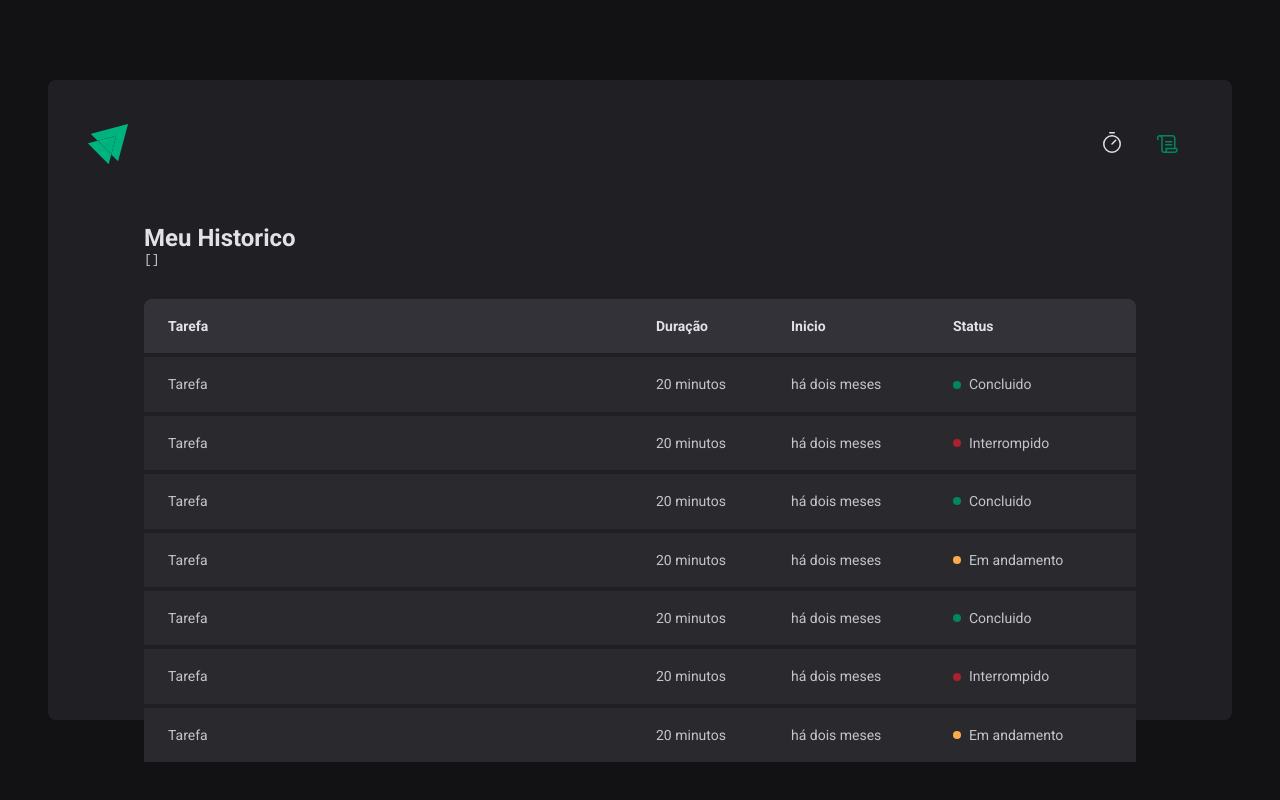
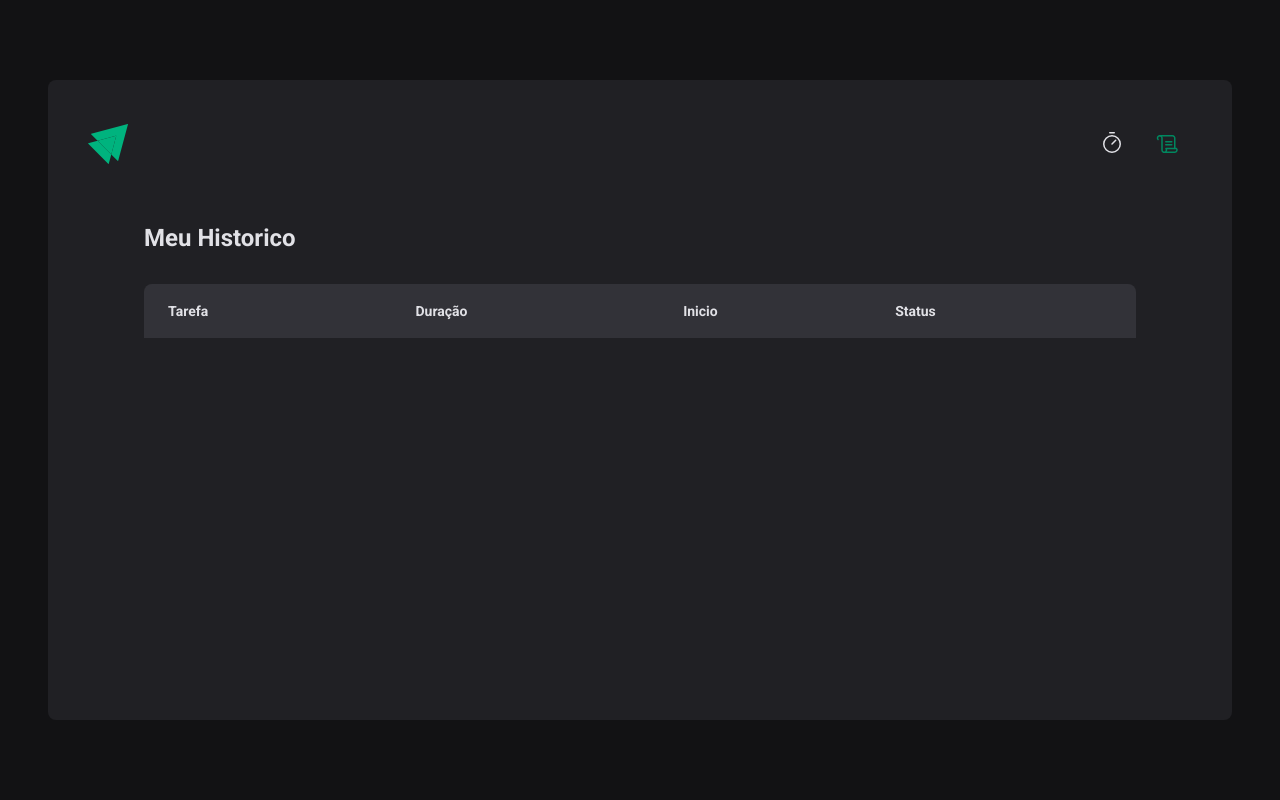
Before and after one commit to Jecilia/igniteTimer, a React (Vite) app: page /history in a window 1280 px wide. Shown: the top 800 px of the page. Built offline with nearby package versions, Linux system fonts and the light colour scheme.

Commit message:
history list

```diff
--- a/src/pages/history/index.tsx
+++ b/src/pages/history/index.tsx
@@ -7,7 +7,6 @@ export function History() {
   return (
     <HistoryContainer>
       <h1>Meu Historico</h1>
-      <pre>{JSON.stringify(cycles, null, 2)}</pre>
       <HistoryList>
         <table>
           <thead>
@@ -19,62 +18,26 @@ export function History() {
             </tr>
           </thead>
           <tbody>
-            <tr>
-              <td>Tarefa</td>
-              <td>20 minutos</td>
-              <td>há dois meses</td>
-              <td>
-                <Status statusColor="green">Concluido</Status>
-              </td>
-            </tr>
-            <tr>
-              <td>Tarefa</td>
-              <td>20 minutos</td>
-              <td>há dois meses</td>
-              <td>
-                <Status statusColor="red">Interrompido</Status>
-              </td>
-            </tr>
-            <tr>
-              <td>Tarefa</td>
-              <td>20 minutos</td>
-              <td>há dois meses</td>
-              <td>
-                <Status statusColor="green">Concluido</Status>
-              </td>
-            </tr>
-            <tr>
-              <td>Tarefa</td>
-              <td>20 minutos</td>
-              <td>há dois meses</td>
-              <td>
-                <Status statusColor="yellow">Em andamento</Status>
-              </td>
-            </tr>
-            <tr>
-              <td>Tarefa</td>
-              <td>20 minutos</td>
-              <td>há dois meses</td>
-              <td>
-                <Status statusColor="green">Concluido</Status>
-              </td>
-            </tr>
-            <tr>
-              <td>Tarefa</td>
-              <td>20 minutos</td>
-              <td>há dois meses</td>
-              <td>
-                <Status statusColor="red">Interrompido</Status>
-              </td>
-            </tr>
-            <tr>
-              <td>Tarefa</td>
-              <td>20 minutos</td>
-              <td>há dois meses</td>
-              <td>
-                <Status statusColor="yellow">Em andamento</Status>
-              </td>
-            </tr>
+            {cycles.map((cycle) => {
+              return (
+                <tr key={cycle.id}>
+                  <td>{cycle.task}</td>
+                  <td> {cycle.minutesAmount} minutos </td>
+                  <td>{cycle.startDate.toISOString()}</td>
+                  <td>
+                    {cycle.finishedDate && (
+                      <Status statusColor="green">Concluido</Status>
+                    )}
+                    {cycle.interruptedDate && (
+                      <Status statusColor="red">Interrompido</Status>
+                    )}
+                    {!cycle.finishedDate && !cycle.interruptedDate && (
+                      <Status statusColor="yellow">Em andamento</Status>
+                    )}
+                  </td>
+                </tr>
+              )
+            })}
           </tbody>
         </table>
       </HistoryList>
```
Also changed, not shown: 1 other file (tests, documents, lock files or other folders).
